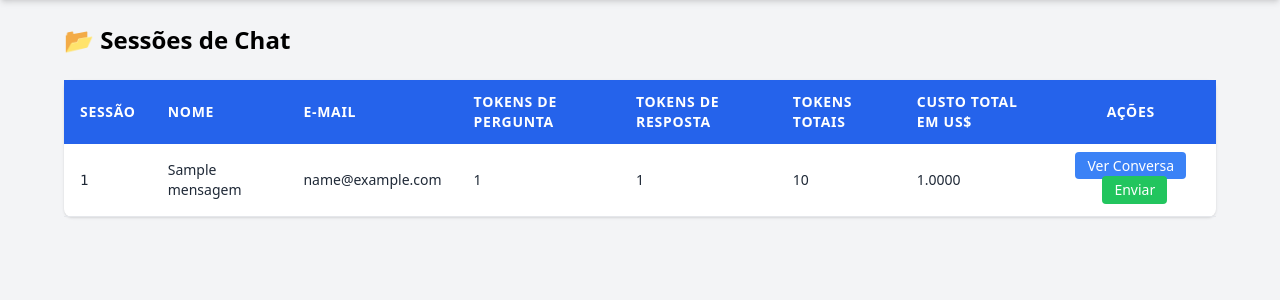
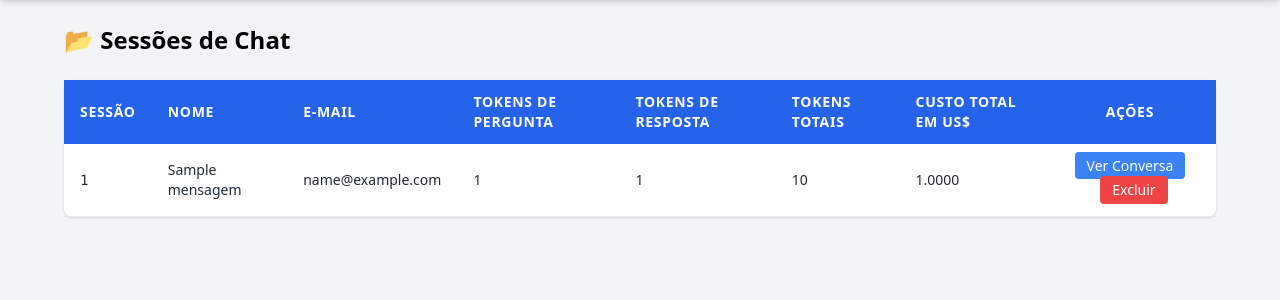
Before and after one commit to ThiagoVila11/ia_bot, a Django app: page /sessoes/ in a window 1280 px wide. Shown: the part 56-356 px from the top of the page. Run offline with Django 5.2, Linux system fonts and the light colour scheme; tables that the repository leaves empty hold one stand-in row (values such as "Sample post"); parts of the project's set-up code (start-up, migrations or seed data) failed here and were passed over; some libraries are stand-ins or nearby versions.

Commit message:
excluir conversa

```diff
--- a/core/templates/chat/sessoes.html
+++ b/core/templates/chat/sessoes.html
@@ -41,10 +41,10 @@
                         <a href="{% url 'ver_conversa' sessao.session_id %}" class="bg-blue-500 hover:bg-blue-600 text-white px-3 py-1 rounded">
                             Ver Conversa
                         </a>
-                        <form action="{% url 'enviar_conversa' sessao.session_id %}" method="post" class="inline">
+                        <form action="{% url 'excluir_conversa' sessao.session_id %}" method="post" class="inline" onsubmit="return confirm('Deseja realmente excluir esta conversa?');">
                             {% csrf_token %}
-                            <button type="submit" class="bg-green-500 hover:bg-green-600 text-white px-3 py-1 rounded">
-                                Enviar
+                            <button type="submit" class="bg-red-500 hover:bg-red-600 text-white px-3 py-1 rounded">
+                                Excluir
                             </button>
                         </form>
                     </td>
--- a/core/urls.py
+++ b/core/urls.py
@@ -16,6 +16,7 @@ urlpatterns = [
     path('mensagens/novo/', views.mensagem_create, name='mensagens_create'),
     path('mensagens/<int:pk>/editar/', views.mensagem_update, name='mensagens_update'),
     path('mensagens/<int:pk>/excluir/', views.mensagem_delete, name='mensagens_delete'),
+    path('sessoes/<str:session_id>/excluir/', views.excluir_conversa, name='excluir_conversa'),
     # paginas html
     path('sessoes/', views.lista_sessoes, name='lista_sessoes'),
     path('ver_conversa/<str:session_id>/', views.ver_conversa, name='ver_conversa'),
--- a/core/views.py
+++ b/core/views.py
@@ -18,6 +18,7 @@ from django.shortcuts import render, get_object_or_404, redirect
 from .models import Parametro, Contexto
 from .forms import ParametroForm, MensagemForm, ContextoForm
 from django.db.models import Max, Sum
+from django.contrib import messages
 
 
 def get_openai_key():
@@ -455,6 +456,12 @@ def enviar_conversa(request, session_id):
         print(f"Conversa da sessão {session_id} enviada com sucesso!")
     return redirect('lista_sessoes')
 
+def excluir_conversa(request, session_id):
+    if request.method == "POST":
+        Mensagem.objects.filter(session_id=session_id).delete()
+        messages.success(request, "Conversa excluída com sucesso.")
+    return redirect('lista_sessoes')
+
 def listar_contextos(request):
     contextos = Contexto.objects.all().order_by('-contextoAtivo')
     return render(request, 'chat/lista_contextos.html', {'contextos': contextos})
```
